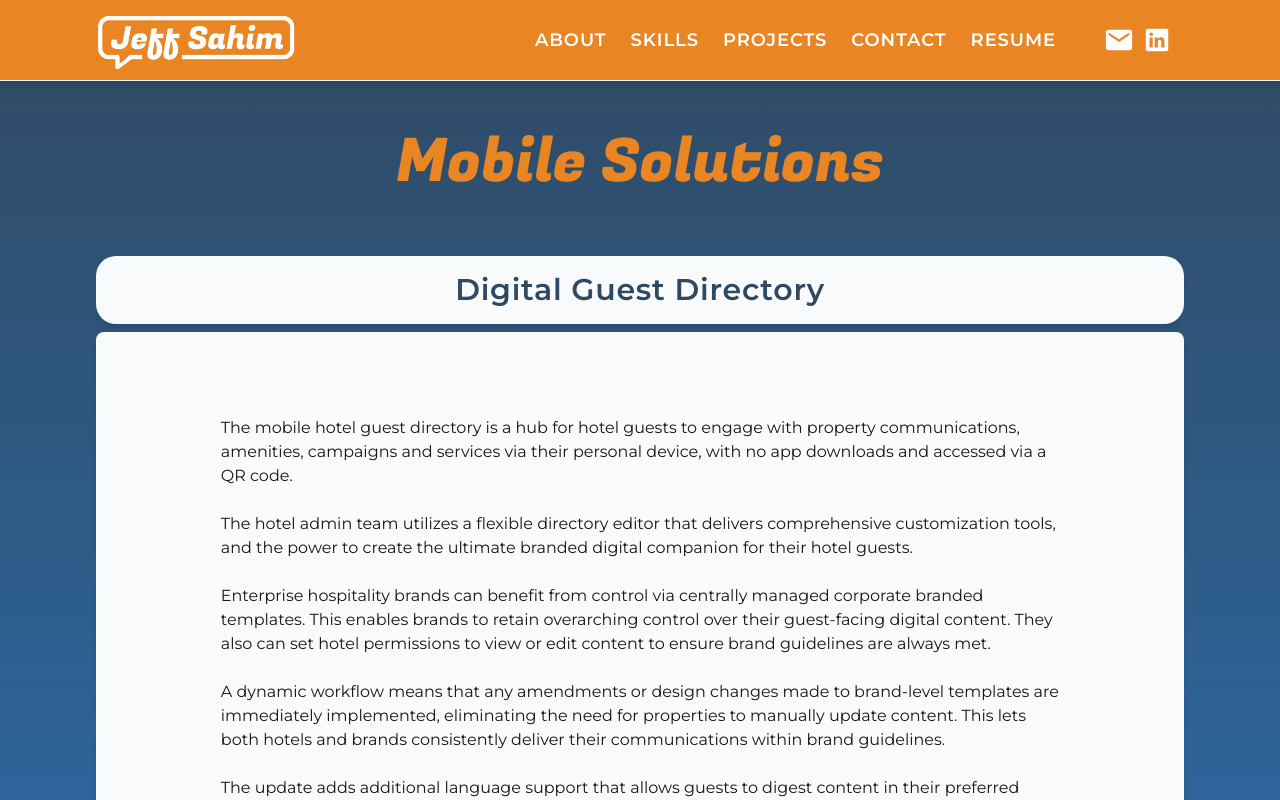
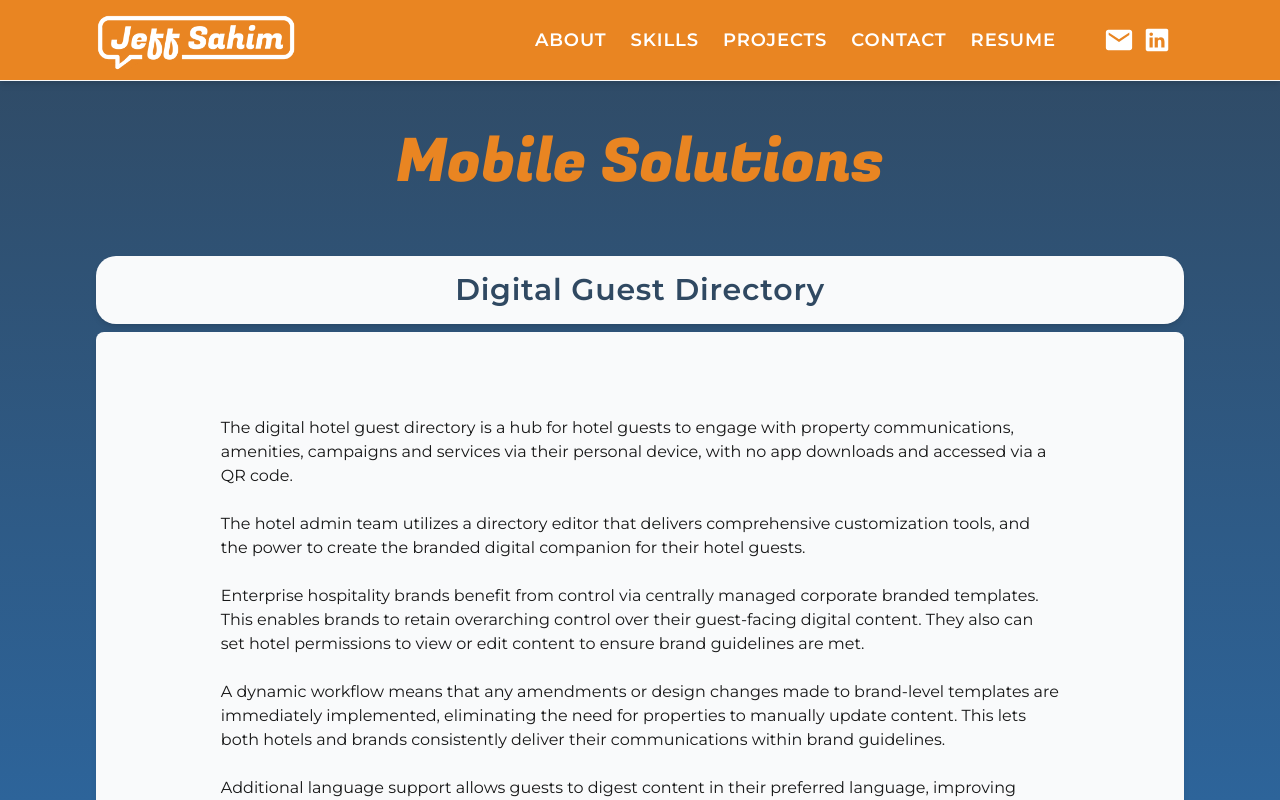
Before and after one commit to jsahim/portfolio, a Next.js app: page /mobile in a window 1280 px wide. Shown: the top 800 px of the page. Built offline with nearby package versions, Linux system fonts and the light colour scheme.

Commit message:
Add name

```diff
--- a/src/app/mobile/page.tsx
+++ b/src/app/mobile/page.tsx
@@ -9,11 +9,11 @@ export default function Mobile() {
       <h2 id="uxProjects" className="text-3xl p-2 py-4 text-center font-semibold tracking-wide w-[100%] text-[#304962] z-1 rounded-[20px] bg-gray-50 mb-2 shadow-md">Digital Guest Directory</h2>
       <div className="flex flex-wrap w-[100%] h-full justify-center bg-gray-50 rounded-[50px] shadow-md p-5 rounded-t-lg mb-14">
         <p className="text-base text-left py-16 w-[80%]">
-            The mobile hotel guest directory is a hub for hotel guests to engage with property communications, amenities, campaigns and services via their personal device, with no app downloads and accessed via a QR code. <br/><br/>
-            The hotel admin team utilizes a flexible directory editor that delivers comprehensive customization tools, and the power to create the ultimate branded digital companion for their hotel guests.<br/><br/>
-            Enterprise hospitality brands can benefit from control via centrally managed corporate branded templates. This enables brands to retain overarching control over their guest-facing digital content. They also can set hotel permissions to view or edit content to ensure brand guidelines are always met.<br/><br/>
+            The digital hotel guest directory is a hub for hotel guests to engage with property communications, amenities, campaigns and services via their personal device, with no app downloads and accessed via a QR code. <br/><br/>
+            The hotel admin team utilizes a directory editor that delivers comprehensive customization tools, and the power to create the branded digital companion for their hotel guests.<br/><br/>
+            Enterprise hospitality brands benefit from control via centrally managed corporate branded templates. This enables brands to retain overarching control over their guest-facing digital content. They also can set hotel permissions to view or edit content to ensure brand guidelines are met.<br/><br/>
             A dynamic workflow means that any amendments or design changes made to brand-level templates are immediately implemented, eliminating the need for properties to manually update content. This lets both hotels and brands consistently deliver their communications within brand guidelines.<br/><br/>
-            The update adds additional language support that allows guests to digest content in their preferred language, improving content deliverability, increasing engagement and boosting revenue opportunities.
+            Additional language support allows guests to digest content in their preferred language, improving content deliverability, increasing engagement and boosting revenue opportunities.
         </p>
           <div className="flex flex-col h-[auto] justify-evenly items-start p-5">
             <div className="w-[100%] flex flex-col justify-evenly items-center">
```
